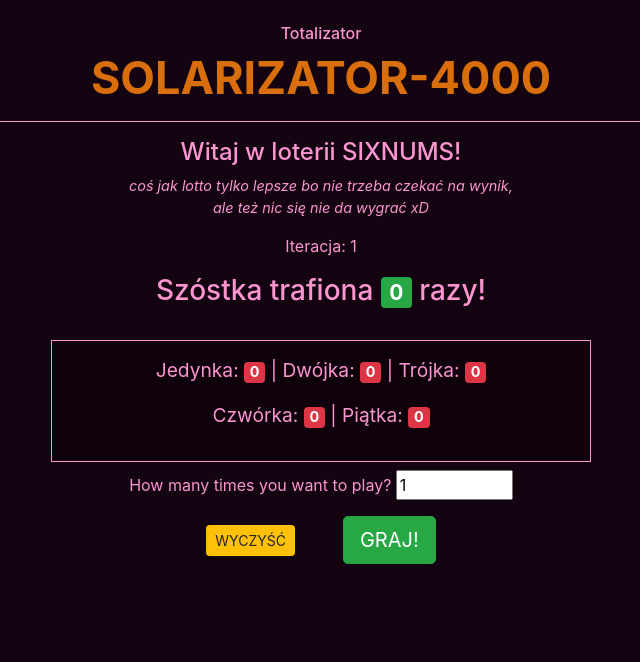
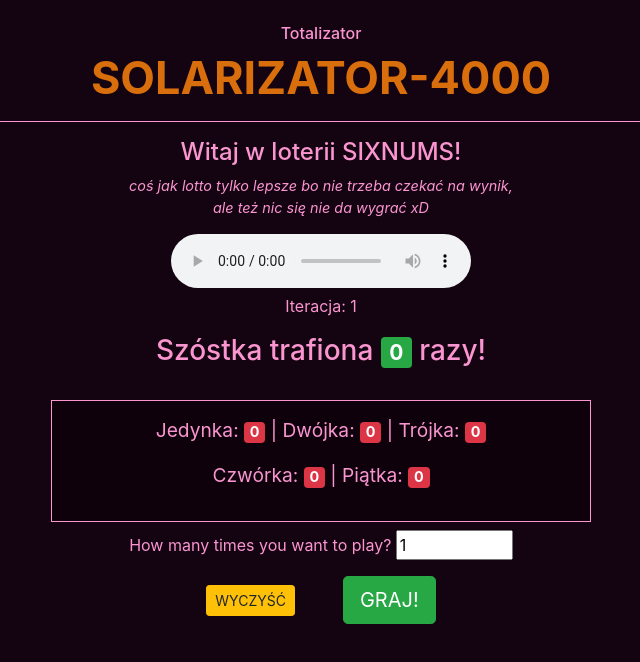
Before and after one commit to maxmatula/solarizator4000, an Angular app: page / in a window 1280 px wide. Shown: the top 662 px of the page, without its empty margins (319-959 px from the left). Built offline with nearby package versions, Linux system fonts and the light colour scheme.

Commit message:
fix music

```diff
--- a/src/app/sixnums/sixnums.component.html
+++ b/src/app/sixnums/sixnums.component.html
@@ -2,6 +2,7 @@
   <h4>Witaj w loterii SIXNUMS!</h4>
   <p class="desc">coś jak lotto tylko lepsze bo nie trzeba czekać na wynik, <br>
     ale też nic się nie da wygrać xD</p>
+    <audio src="../../assets/d3k.mp3" controls volume="20" autoplay="true"></audio>
   <div class="mb-2">
     <div>
       <p>Iteracja: {{iteration}}</p>
@@ -20,6 +21,4 @@
       [(ngModel)]="howManyPlay"></p>
   <button class="btn btn-sm btn-warning mr-5" (click)="clear()">WYCZYŚĆ</button>
   <button class="btn btn-lg btn-success" (click)="lotto(howManyPlay)">GRAJ!</button>
-
-  <br>
 </div>
```
Also changed, not shown: 1 other file (tests, documents, lock files or other folders).
